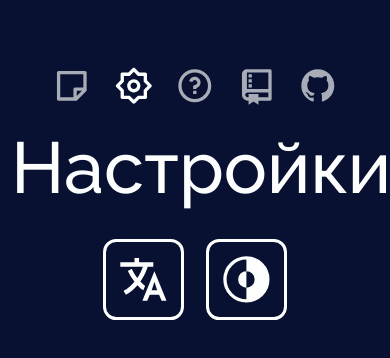
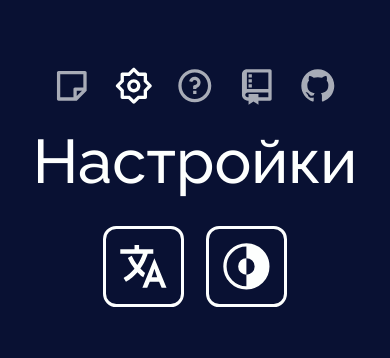
Before and after one commit to alexeymasasin/todo-app-demo, a React (Create React App) app: page /todo-app-demo/settings in a window 390 px wide. Shown: the top 358 px of the page. Built offline with nearby package versions, Linux system fonts and the light colour scheme.

Commit message:
Responsive UI fixes

```diff
--- a/src/components/Settings/Settings.module.css
+++ b/src/components/Settings/Settings.module.css
@@ -42,4 +42,8 @@
   .setting {
     font-size: 3rem;
   }
+
+  .title {
+    font-size: 3.5rem;
+  }
 }
--- a/src/components/Todo/TodoApp.jsx
+++ b/src/components/Todo/TodoApp.jsx
@@ -70,6 +70,8 @@ function TodoApp() {
       cancelButtonText: t('NO'),
       icon: 'warning',
       iconColor: 'var(--text_secondary)',
+      width: '20em',
+      background: 'var(--white)',
     }).then((result) => {
       if (result.isConfirmed) {
         setTodos([]);
@@ -80,6 +82,7 @@ function TodoApp() {
           iconColor: 'var(--text_secondary)',
           confirmButtonText: t('OK'),
           confirmButtonColor: 'var(--text_secondary)',
+          width: '20em',
         });
       }
     });
--- a/src/index.css
+++ b/src/index.css
@@ -18,7 +18,7 @@
   --text_color: #FDFFFE;
   --text_secondary: #0069ff;
   --bg_color: #091133;
-  --todo_bg: #121c41;
+  --todo_bg: #111b42;
   --input-bgc: #FDFFFE;
   --input-text: #091133;
   --important-todo: #f6b40c;
```
